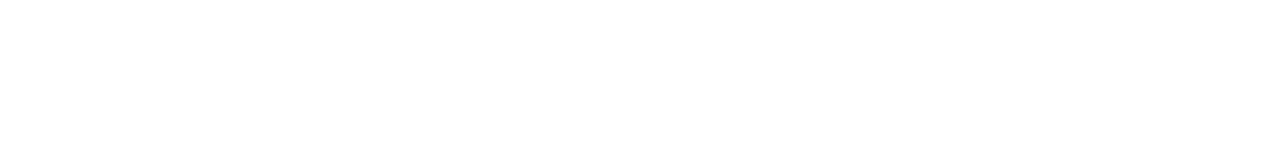
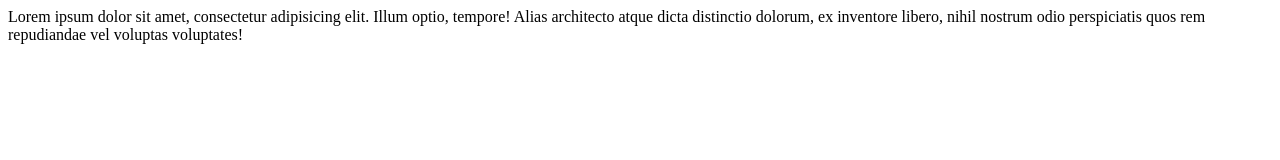
Before and after one commit to sergeyokten/gitLessonX, a plain HTML site: page demo/index.html in a window 1280 px wide. Drawn offline with Linux system fonts and the light colour scheme.

Commit message:
change body

```diff
--- a/demo/index.html
+++ b/demo/index.html
@@ -5,6 +5,8 @@
         <title>fsdfgdfg fdg</title>
     </head>
     <body>
-
+        Lorem ipsum dolor sit amet, consectetur adipisicing elit. Illum optio, tempore! Alias architecto atque dicta
+        distinctio dolorum, ex inventore libero, nihil nostrum odio perspiciatis quos rem repudiandae vel voluptas
+        voluptates!
     </body>
 </html>
```
